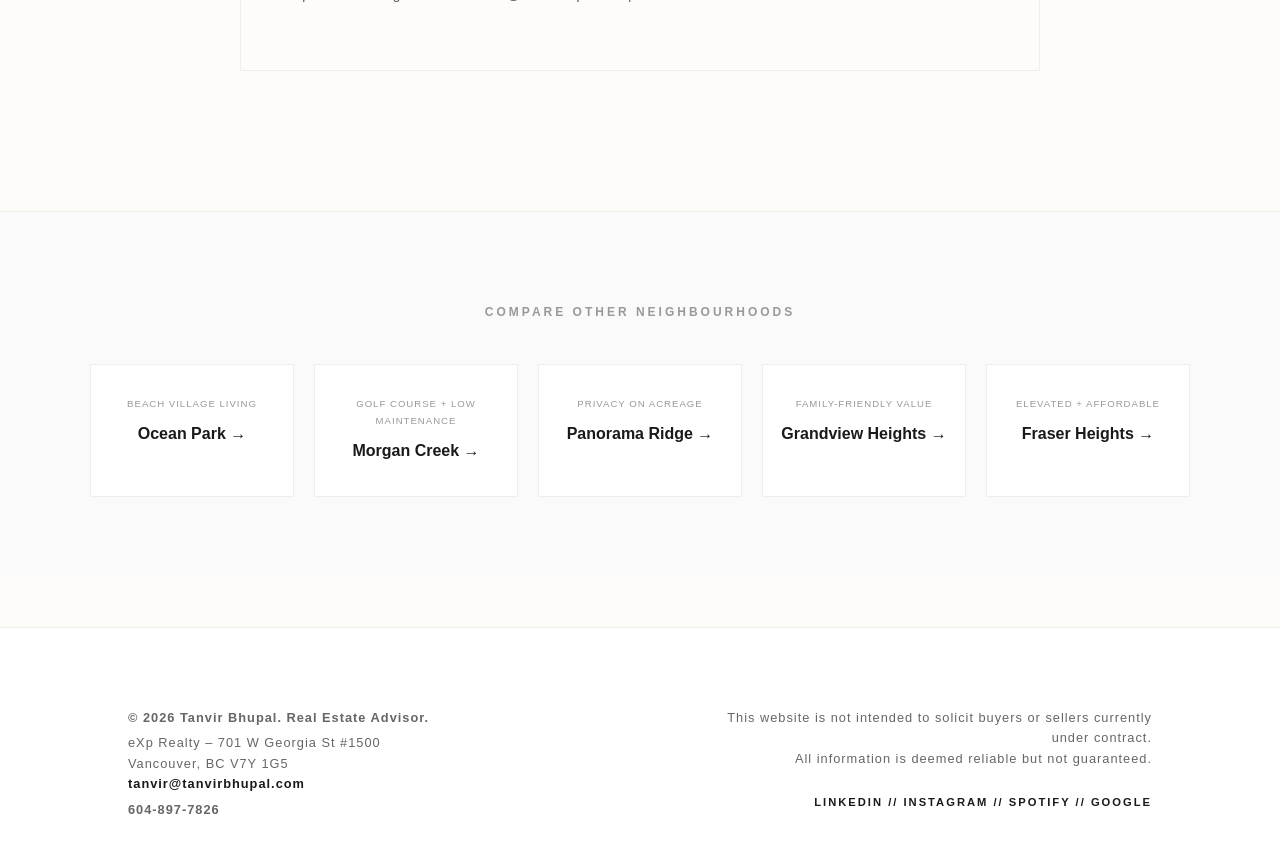
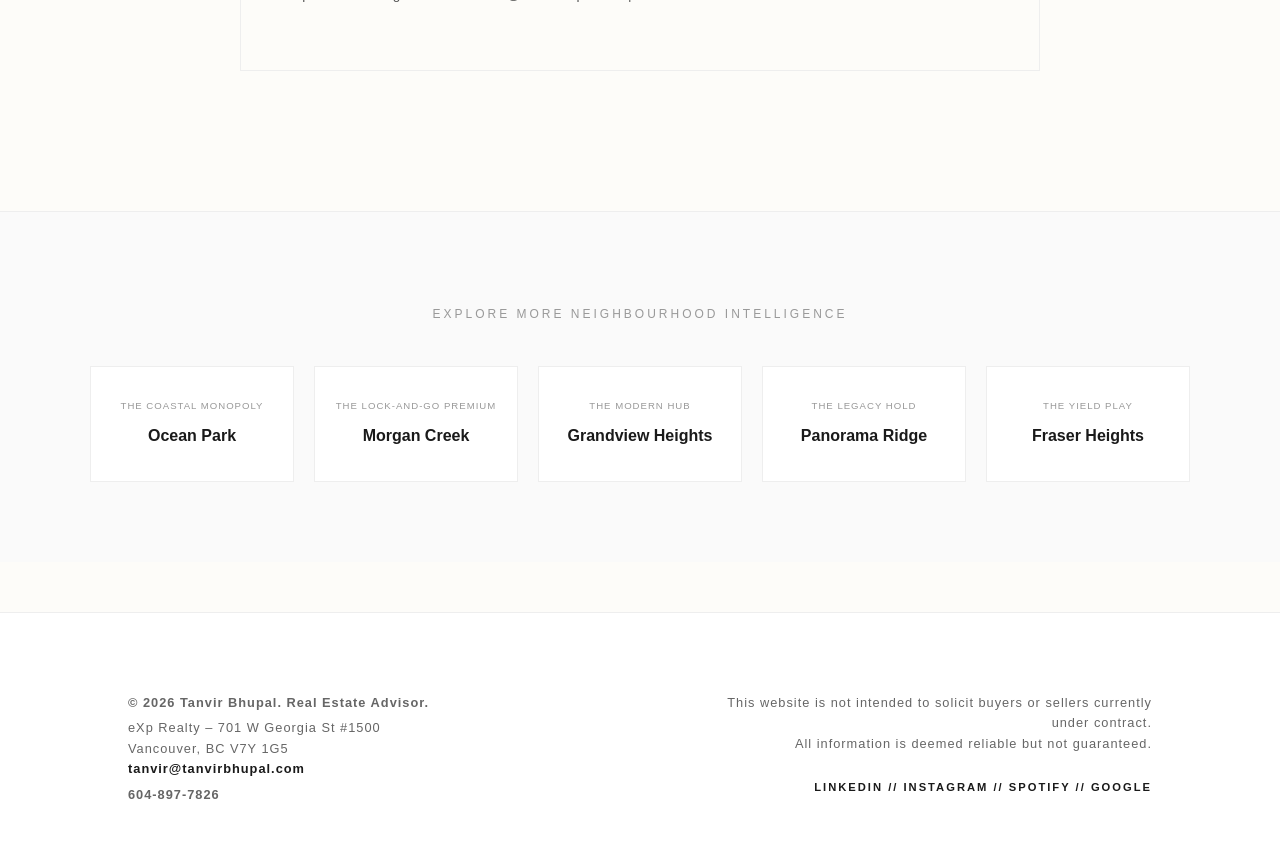
Before and after one commit to gvancouverhomes/tanvirbhupal-site, a Jekyll site: the page built from neighbourhoods/elgin-chantrell.md, in a window 1280 px wide and 900 px high, scrolled down 2232 px. Shown: the top 853 px of the window. Built offline with Jekyll 4.4.1, drawn with Linux system fonts in a browser that asks for light colours.

Commit message:
commit msg: fix(nav): standardize neighborhood footer with strategic subheadings and chronological order

```diff
--- a/neighbourhoods/elgin-chantrell.md
+++ b/neighbourhoods/elgin-chantrell.md
@@ -124,30 +124,28 @@ faq_schema: |
   </section>
 </article>
 
-<aside class="nav-section">
-  <div style="max-width: 1100px; margin: 0 auto;">
-    <h2 class="nav-section-title">Compare Other Neighbourhoods</h2>
-    <nav class="nav-grid" aria-label="Neighbourhood navigation">
-      <a href="/neighbourhoods/ocean-park/" class="nav-card">
-        <span class="nav-tag">Beach Village Living</span>
-        <span class="nav-name">Ocean Park &rarr;</span>
-      </a>
-      <a href="/neighbourhoods/morgan-creek/" class="nav-card">
-        <span class="nav-tag">Golf Course + Low Maintenance</span>
-        <span class="nav-name">Morgan Creek &rarr;</span>
-      </a>
-      <a href="/neighbourhoods/panorama-ridge/" class="nav-card">
-        <span class="nav-tag">Privacy on Acreage</span>
-        <span class="nav-name">Panorama Ridge &rarr;</span>
-      </a>
-      <a href="/neighbourhoods/grandview-heights/" class="nav-card">
-        <span class="nav-tag">Family-Friendly Value</span>
-        <span class="nav-name">Grandview Heights &rarr;</span>
-      </a>
-      <a href="/neighbourhoods/fraser-heights/" class="nav-card">
-        <span class="nav-tag">Elevated + Affordable</span>
-        <span class="nav-name">Fraser Heights &rarr;</span>
-      </a>
-    </nav>
+<section class="nav-section">
+  <p class="nav-section-title">Explore More Neighbourhood Intelligence</p>
+  <div class="nav-grid">
+    <a href="/neighbourhoods/ocean-park/" class="nav-card">
+      <span class="nav-tag">The Coastal Monopoly</span>
+      <span class="nav-name">Ocean Park</span>
+    </a>
+    <a href="/neighbourhoods/morgan-creek/" class="nav-card">
+      <span class="nav-tag">The Lock-and-Go Premium</span>
+      <span class="nav-name">Morgan Creek</span>
+    </a>
+    <a href="/neighbourhoods/grandview-heights/" class="nav-card">
+      <span class="nav-tag">The Modern Hub</span>
+      <span class="nav-name">Grandview Heights</span>
+    </a>
+    <a href="/neighbourhoods/panorama-ridge/" class="nav-card">
+      <span class="nav-tag">The Legacy Hold</span>
+      <span class="nav-name">Panorama Ridge</span>
+    </a>
+    <a href="/neighbourhoods/fraser-heights/" class="nav-card">
+      <span class="nav-tag">The Yield Play</span>
+      <span class="nav-name">Fraser Heights</span>
+    </a>
   </div>
-</aside>
+</section>
```
